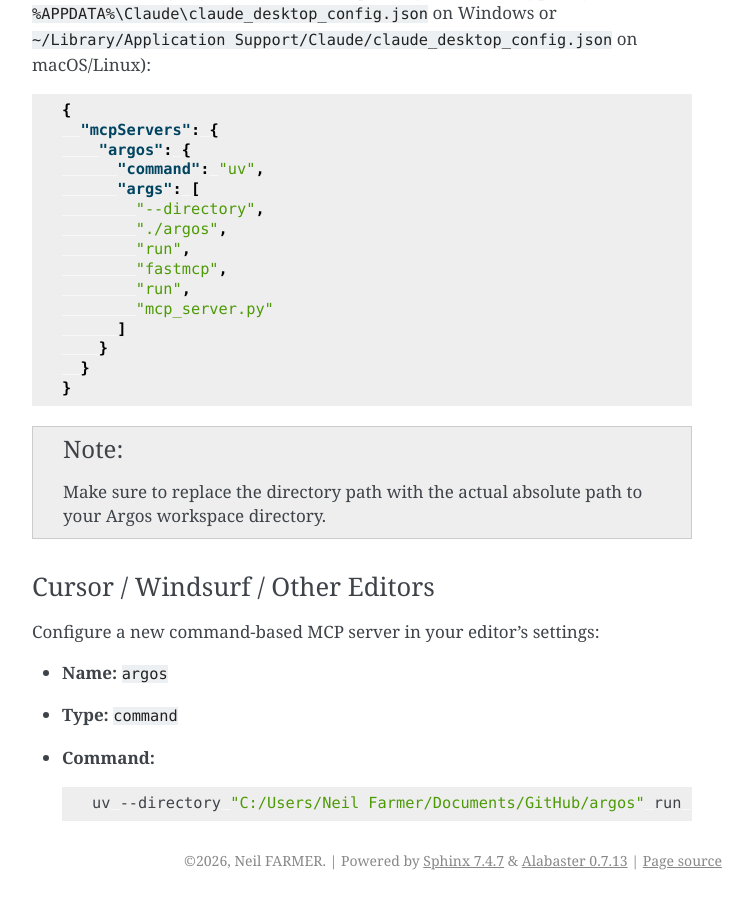
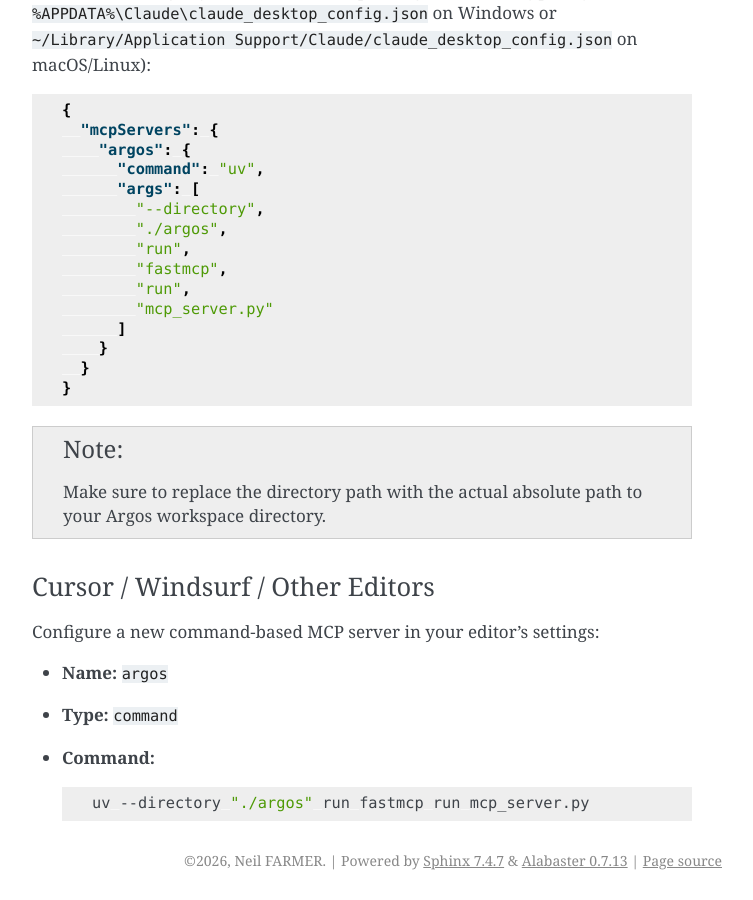
Before and after one commit to Neilstid/argos, a Sphinx documentation site: the page built from docs/source/mcp.rst, in a window 1280 px wide and 900 px high, scrolled down 2125 px. Shown: the whole window, without its empty margins (388-1141 px from the left). Built offline with Sphinx 7.4.7, drawn with Linux system fonts in a browser that asks for light colours.

Commit message:
update path

```diff
--- a/docs/source/mcp.rst
+++ b/docs/source/mcp.rst
@@ -121,4 +121,4 @@ Configure a new command-based MCP server in your editor's settings:
 
   .. code-block:: bash
 
-      uv --directory "C:/Users/Neil Farmer/Documents/GitHub/argos" run fastmcp run mcp_server.py
+      uv --directory "./argos" run fastmcp run mcp_server.py
```
